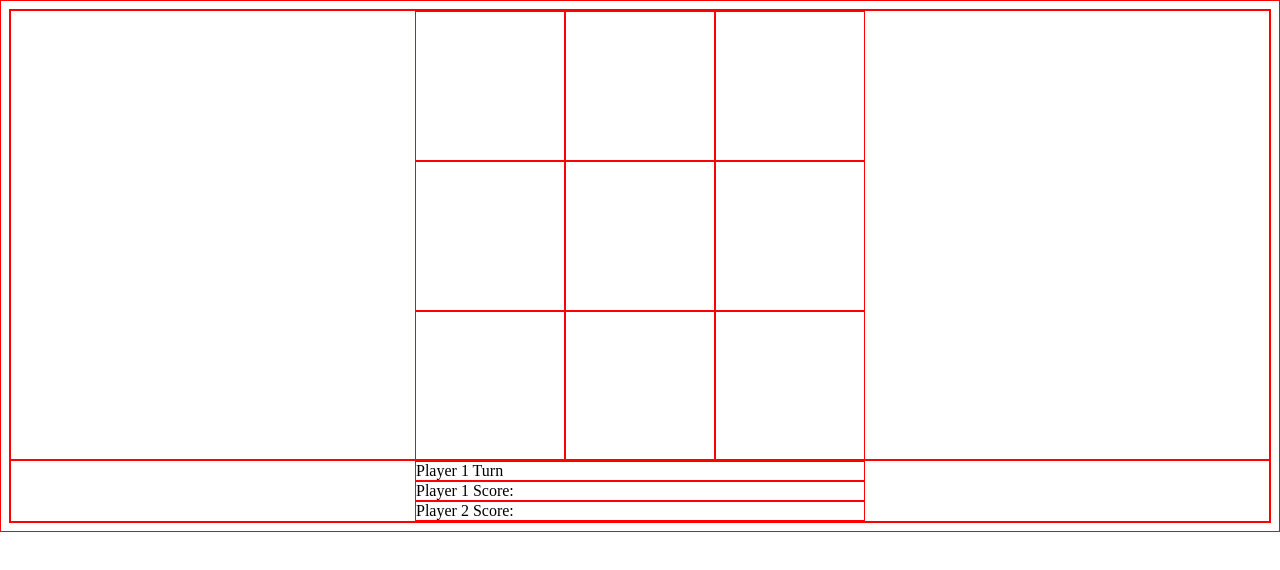
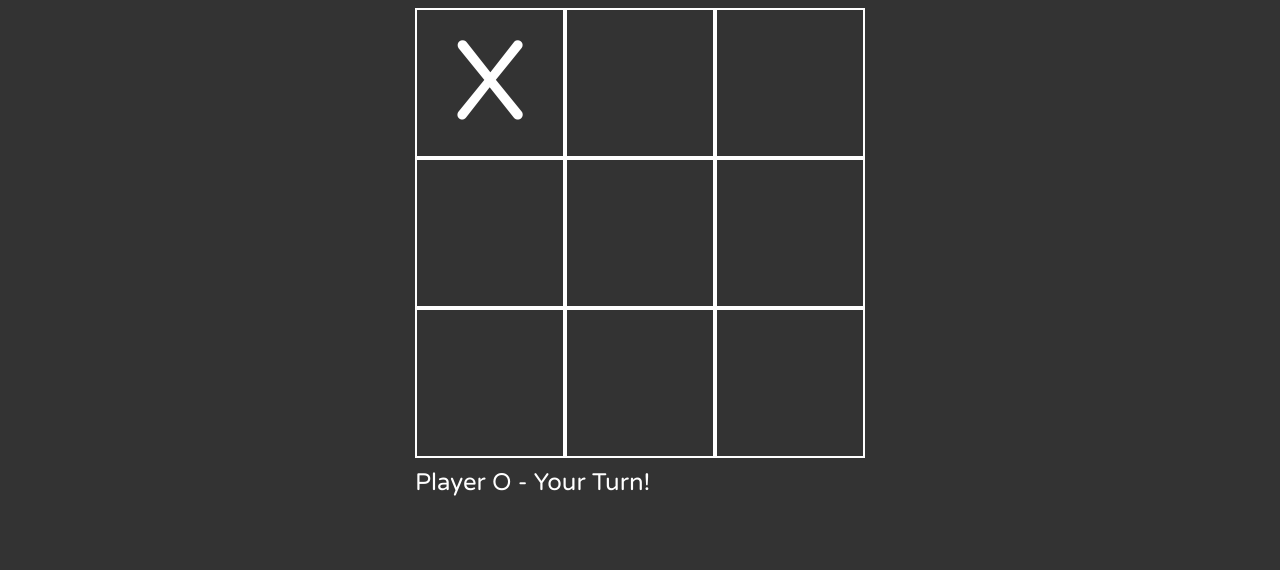
Before and after one commit to remiScript/TicTacToe, a plain HTML site: page index.html in a window 1280 px wide. Both pictures are taken after a click on the element 490 px from the left and 86 px from the top of the page. Drawn offline with Linux system fonts and the light colour scheme.

Commit message:
First iteration completed - may revisit
Win conditions are manual, not ideal.

```diff
--- a/app.js
+++ b/app.js
@@ -1,28 +1,111 @@
-class Player {
-    constructor () {
+class GameBoard {
+    constructor() {
+        this.currentTurn = 'X'
+        this.winner = '';
+    }
+    markSquare(square, index) {
+        // logic for marking and X or an O
+        console.log('Youve clicked square ' + (index + 1))
+        if (square.innerText == '') {
+            square.innerText = this.currentTurn;
+        }
+        this.determineWinner();
+        this.turnToggle();
+    }
+
+    determineWinner() {
+        // logic for determining a winner and declaring it
+        if (sq1.innerText == 'X' && sq2.innerText == 'X' &&  sq3.innerText == 'X' ||
+            sq4.innerText == 'X' && sq5.innerText == 'X' &&  sq6.innerText == 'X' ||
+            sq7.innerText == 'X' && sq8.innerText == 'X' &&  sq9.innerText == 'X' ||
+            sq1.innerText == 'X' && sq4.innerText == 'X' &&  sq7.innerText == 'X' ||
+            sq2.innerText == 'X' && sq5.innerText == 'X' &&  sq8.innerText == 'X' ||
+            sq3.innerText == 'X' && sq6.innerText == 'X' &&  sq9.innerText == 'X' ||
+            sq3.innerText == 'X' && sq5.innerText == 'X' &&  sq7.innerText == 'X' ||
+            sq1.innerText == 'X' && sq5.innerText == 'X' &&  sq9.innerText == 'X') {
+
+                // clear board
+                this.clearBoard();
+
+                // indicate winner
+                this.winner = 'X';
+                window.alert(this.winner + ' wins!')
+        }
+        else if (sq1.innerText == 'O' && sq2.innerText == 'O' &&  sq3.innerText == 'O' ||
+            sq4.innerText == 'O' && sq5.innerText == 'O' &&  sq6.innerText == 'O' ||
+            sq7.innerText == 'O' && sq8.innerText == 'O' &&  sq9.innerText == 'O' ||
+            sq1.innerText == 'O' && sq4.innerText == 'O' &&  sq7.innerText == 'O' ||
+            sq2.innerText == 'O' && sq5.innerText == 'O' &&  sq8.innerText == 'O' ||
+            sq3.innerText == 'O' && sq6.innerText == 'O' &&  sq9.innerText == 'O' ||
+            sq3.innerText == 'O' && sq5.innerText == 'O' &&  sq7.innerText == 'O' ||
+            sq1.innerText == 'O' && sq5.innerText == 'O' &&  sq9.innerText == 'O') {
+
+                // clear board
+                this.clearBoard();
+
+                // indicate winner
+                this.winner = 'O';
+                window.alert(this.winner + ' wins!')
+
+        } else if(sq1.innerText !== '' && sq2.innerText !== '' &&  sq3.innerText !== '' &&
+                  sq4.innerText !== '' && sq5.innerText !== '' &&  sq6.innerText !== '' &&
+                  sq7.innerText !== '' && sq8.innerText !== '' &&  sq9.innerText !== ''){
+                // clear board
+                this.clearBoard();
+
+                // indicate winner
+                this.winner = 'No one';
+                window.alert(this.winner + ' wins!')
+
+        }
 
     }
-}
-
-class GameBoard {
-    constructor() {
-
+    turnToggle() {
+        // possibly need a separate function for switching turns?
+        // variable for whos turn it is, switches between 1 an 0 every turn
+        // then some conditional logic wherever needed that does 1 of 2 things
+        // depending on the value of the turn variable
+        if(this.currentTurn == 'X') {
+            turnIndicator.innerText = 'Player O - Your Turn!'
+            this.currentTurn = 'O';
+        } else if (this.currentTurn == 'O') {
+            turnIndicator.innerText = 'Player X - Your Turn!'
+            this.currentTurn = 'X'
+        }
+        console.log(this.currentTurn);
     }
-    markSquare(params) {
-        // logic for marking and X or an O
+    clearBoard() {
+        squares.forEach(square => {
+            square.innerText = '';
+        });
     }
 }
 
 // variables and event listeners
 // this gets us a nodelist of the square divs
 let squares = document.getElementsByClassName('square');
+let turnIndicator = document.querySelector('[data-turn');
+let sq1 = document.querySelector('[data-sq1');
+let sq2 = document.querySelector('[data-sq2');
+let sq3 = document.querySelector('[data-sq3');
+let sq4 = document.querySelector('[data-sq4');
+let sq5 = document.querySelector('[data-sq5');
+let sq6 = document.querySelector('[data-sq6');
+let sq7 = document.querySelector('[data-sq7');
+let sq8 = document.querySelector('[data-sq8');
+let sq9 = document.querySelector('[data-sq9');
+
+let gameBoard = new GameBoard()
+
 // lets change that into an array
 squares = Array.from(squares);
+
 // so we can create event listeners for each array item
-squares.forEach(square => {
+squares.forEach((square, index) => {
     square.addEventListener('click', function markSquare() {
         // fill in either X or O, depending on whos turn it is
-        gameBoard.markSquare();
-        console.log('Youve clicked square ' + indexOf(square))
+        gameBoard.markSquare(square, index);
+
+
     })
 })
--- a/index.html
+++ b/index.html
@@ -7,23 +7,24 @@
     <script src="app.js" defer></script>
     <link rel="stylesheet" href="styles.css">
     <title>Document</title>
+    <link rel="preconnect" href="https://fonts.googleapis.com">
+    <link rel="preconnect" href="https://fonts.gstatic.com" crossorigin>
+    <link href="https://fonts.googleapis.com/css2?family=Varela+Round&display=swap" rel="stylesheet">
 </head>
 <body>
     <div id="testId" class="container">
-        <div class="square"></div>
-        <div class="square"></div>
-        <div class="square"></div>
-        <div class="square"></div>
-        <div class="square"></div>
-        <div class="square"></div>
-        <div class="square"></div>
-        <div class="square"></div>
-        <div class="square"></div>
+        <div data-sq1 class="square"></div>
+        <div data-sq2 class="square"></div>
+        <div data-sq3 class="square"></div>
+        <div data-sq4 class="square"></div>
+        <div data-sq5 class="square"></div>
+        <div data-sq6 class="square"></div>
+        <div data-sq7 class="square"></div>
+        <div data-sq8 class="square"></div>
+        <div data-sq9 class="square"></div>
     </div>
     <div class="side-panel">
-        <div class="turn">Player 1 Turn</div>
-        <div class="score" id="p1Score">Player 1 Score:</div>
-        <div class="score" id="p2Score">Player 2 Score:</div>
+        <div data-turn>Player X - Your Turn!</div>
     </div>
 
 </body>
--- a/styles.css
+++ b/styles.css
@@ -1,6 +1,12 @@
 * {
-    border: 1px solid red;
     box-sizing: border-box;
+    font-family: 'Varela Round', sans-serif;
+}
+
+body {
+    background-color: #333;
+    color: white;
+    font-size: 1.5rem;
 }
 
 .container {
@@ -10,15 +16,21 @@
     display: grid;
     grid-template-columns: 150px 150px 150px;
     grid-template-rows: 3;
+    margin-bottom: 10px;
 }
 
 .square {
+    border: 2px solid white;
     height: 150px;
     width: 150px;
+    font-size: 7rem;
+    display: flex;
+    justify-content: center;
+    align-items: center;
 }
 
 .square:hover {
-    background-color: rgba(0, 0, 0, .5);
+    background-color: rgba(255, 0, 64, 0.8);
 }
 
 .side-panel {
```
